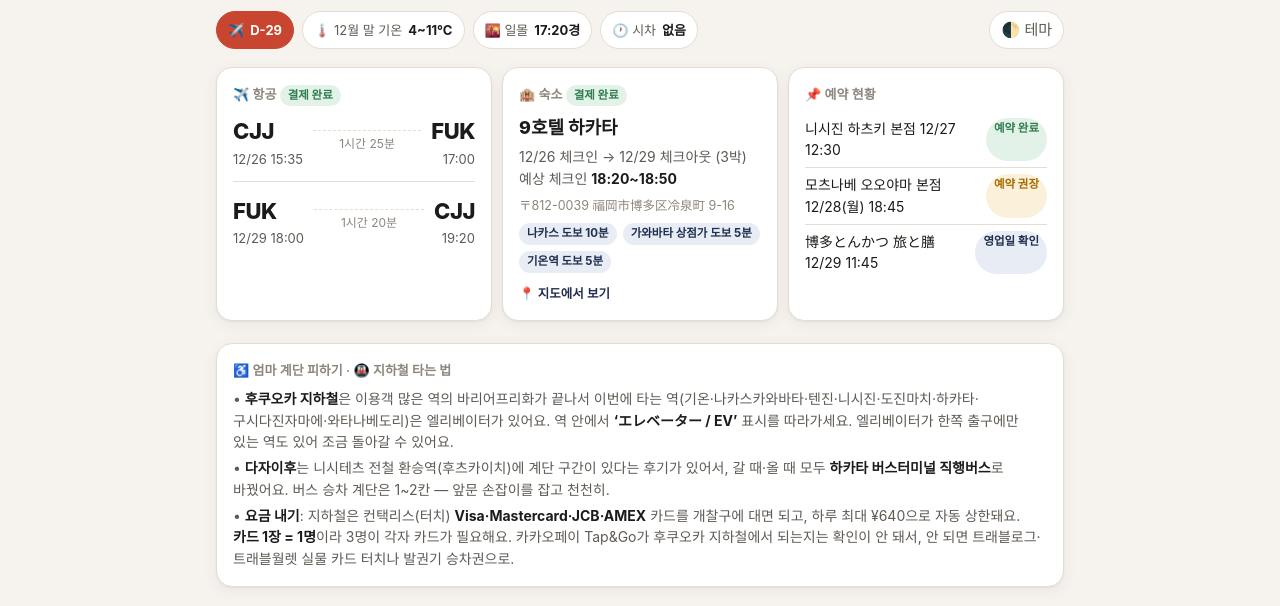
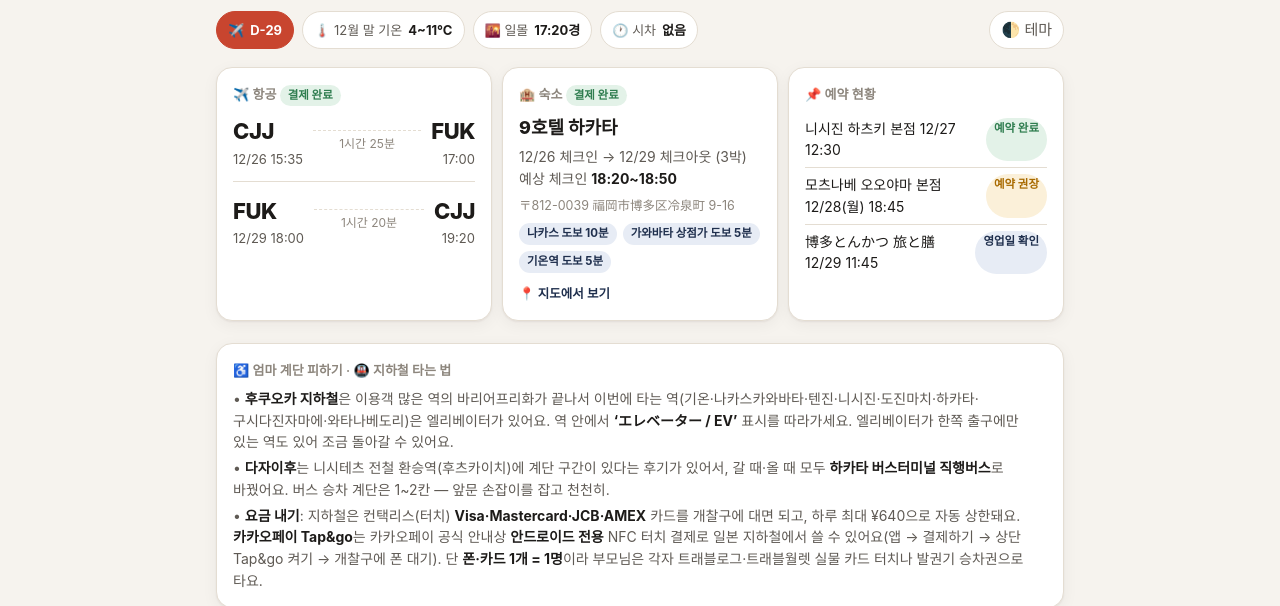
Before and after one commit to fuzzword0z-hue/travel, a plain HTML site: page index.html in a window 1280 px wide. Shown: the part 130-736 px from the top of the page. Drawn offline with Linux system fonts and the light colour scheme.

Commit message:
지하철 결제 안내: 카카오페이 Tap&go(안드로이드) 사용, 1인 1개
Co-Authored-By: Claude Opus 5.5 <noreply@anthropic.com>
Claude-Session: https://claude.ai/code/session_01K6nLAto2zvNhxcSikHtnhu

```diff
--- a/index.html
+++ b/index.html
@@ -324,7 +324,7 @@ details[open] .chev{transform:rotate(90deg)}
   <div style="font-size:14px;color:var(--text-2)">
     <div>• <b style="color:var(--text)">후쿠오카 지하철</b>은 이용객 많은 역의 바리어프리화가 끝나서 이번에 타는 역(기온·나카스카와바타·텐진·니시진·도진마치·하카타·구시다진자마에·와타나베도리)은 엘리베이터가 있어요. 역 안에서 <b style="color:var(--text)">‘エレベーター / EV’</b> 표시를 따라가세요. 엘리베이터가 한쪽 출구에만 있는 역도 있어 조금 돌아갈 수 있어요.</div>
     <div style="margin-top:4px">• <b style="color:var(--text)">다자이후</b>는 니시테츠 전철 환승역(후츠카이치)에 계단 구간이 있다는 후기가 있어서, 갈 때·올 때 모두 <b style="color:var(--text)">하카타 버스터미널 직행버스</b>로 바꿨어요. 버스 승차 계단은 1~2칸 — 앞문 손잡이를 잡고 천천히.</div>
-    <div style="margin-top:4px">• <b style="color:var(--text)">요금 내기</b>: 지하철은 컨택리스(터치) <b style="color:var(--text)">Visa·Mastercard·JCB·AMEX</b> 카드를 개찰구에 대면 되고, 하루 최대 ¥640으로 자동 상한돼요. <b style="color:var(--text)">카드 1장 = 1명</b>이라 3명이 각자 카드가 필요해요. 카카오페이 Tap&amp;Go가 후쿠오카 지하철에서 되는지는 확인이 안 돼서, 안 되면 트래블로그·트래블월렛 실물 카드 터치나 발권기 승차권으로.</div>
+    <div style="margin-top:4px">• <b style="color:var(--text)">요금 내기</b>: 지하철은 컨택리스(터치) <b style="color:var(--text)">Visa·Mastercard·JCB·AMEX</b> 카드를 개찰구에 대면 되고, 하루 최대 ¥640으로 자동 상한돼요. <b style="color:var(--text)">카카오페이 Tap&amp;go</b>는 카카오페이 공식 안내상 <b style="color:var(--text)">안드로이드 전용</b> NFC 터치 결제로 일본 지하철에서 쓸 수 있어요(앱 → 결제하기 → 상단 Tap&amp;go 켜기 → 개찰구에 폰 대기). 단 <b style="color:var(--text)">폰·카드 1개 = 1명</b>이라 부모님은 각자 트래블로그·트래블월렛 실물 카드 터치나 발권기 승차권으로 타요.</div>
   </div>
 </div>
 
@@ -1095,7 +1095,7 @@ const CHECK = {
     ['eSIM / 포켓와이파이', '도착 즉시 사용 가능하게 미리 설치'],
     ['트래블로그 ¥59,784 · 트래블월렛 ¥50,000 충전 완료 (공용)', '카드 2장 모두 챙기기 · 앱에서 해외 ATM 인출/결제 설정 켜두기'],
     ['토스 카드 (개인 환전)', '갸또러스크 선물용 — 공용 카드와 구분해서 지갑에'],
-    ['지하철 결제 수단 확인 (1인 1카드)', '카카오페이 Tap&Go 후쿠오카 지하철 지원 여부 확인 · 안 되면 트래블 카드 실물(컨택리스) 터치 — 하루 ¥640 상한'],
+    ['지하철 결제 수단 (1인 1개)', '나: 카카오페이 Tap&go(안드로이드) · 부모님: 트래블 카드 실물 터치 또는 승차권 · 출발 전 국내 교통카드 단말기에서 Tap&go 켜짐 확인'],
     ['트래블로그 앱에서 해외 인출 기준 통화 확인', '하나머니 엔화 잔액에서 인출되도록 설정 — 그래야 수수료 무료'],
     ['구글 지도 오프라인 저장', '후쿠오카 시내'],
     ['구글맵 대중교통 길찾기 연습', '버스 정류장·시간은 구글맵이 가장 정확해요 · 2일차는 지하철 1일권(¥640)'],
--- a/sw.js
+++ b/sw.js
@@ -1,5 +1,5 @@
 // 오프라인 지원: 한 번 열어두면 데이터가 없어도 페이지가 열려요.
-const CACHE = 'fukuoka-trip-v29';
+const CACHE = 'fukuoka-trip-v30';
 const FILES = ['./', './index.html', './manifest.webmanifest', './icon.svg'];
 
 self.addEventListener('install', e => {
```
